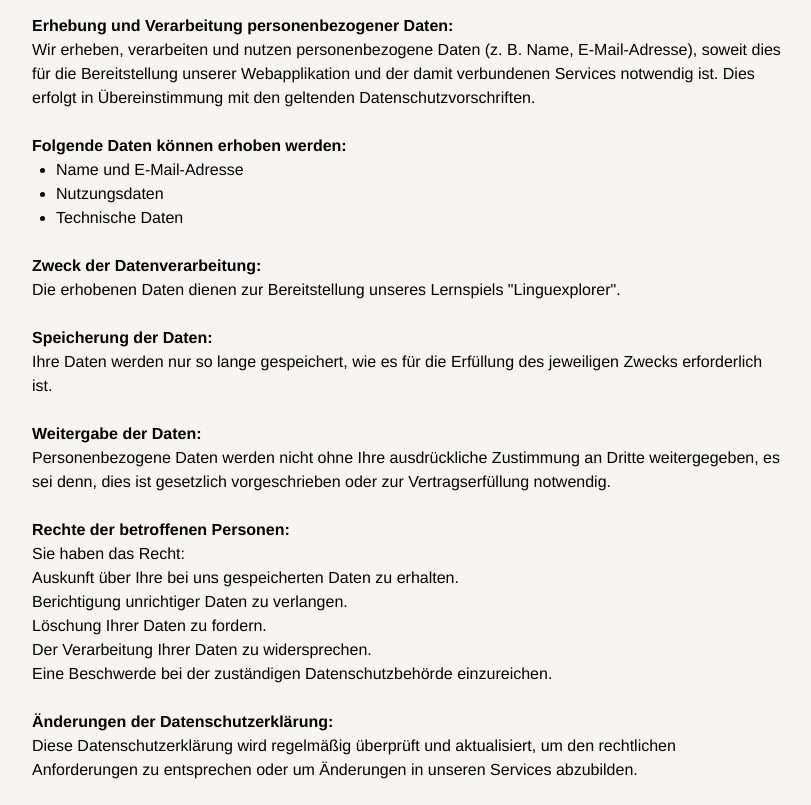
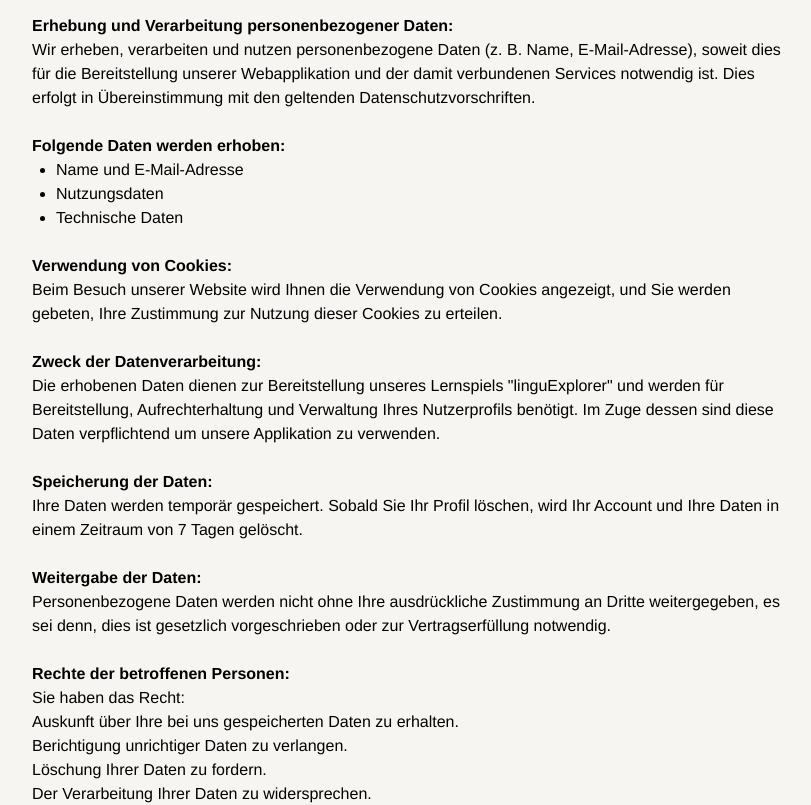
Before and after one commit to linguExplorer/linguExplorer, a Vue app in the folder webpage/: page /datenschutz in a window 1280 px wide. Shown: the part 660-1465 px from the top of the page, without its empty margins (232-1043 px from the left). Built offline with nearby package versions, Linux system fonts and the light colour scheme.

Commit message:
Update Datenschutz.vue

```diff
--- a/webpage/src/pages/Datenschutz.vue
+++ b/webpage/src/pages/Datenschutz.vue
@@ -38,19 +38,23 @@
         <p>
           Wir erheben, verarbeiten und nutzen personenbezogene Daten (z. B. Name, E-Mail-Adresse), soweit dies für die Bereitstellung unserer Webapplikation und der damit verbundenen Services notwendig ist. Dies erfolgt in Übereinstimmung mit den geltenden Datenschutzvorschriften.
         </p>
-        <h2 class="font-bold mt-6">Folgende Daten können erhoben werden:</h2>
+        <h2 class="font-bold mt-6">Folgende Daten werden erhoben:</h2>
         <ul class="indented-list list-disc px-6">
           <li>Name und E-Mail-Adresse</li>
           <li>Nutzungsdaten</li>
           <li>Technische Daten</li>
         </ul>
+        <h2 class="font-bold mt-6">Verwendung von Cookies:</h2>
+        <p>
+          Beim Besuch unserer Website wird Ihnen die Verwendung von Cookies angezeigt, und Sie werden gebeten, Ihre Zustimmung zur Nutzung dieser Cookies zu erteilen.
+        </p>
         <h2 class="font-bold mt-6">Zweck der Datenverarbeitung:</h2>
         <p>
-          Die erhobenen Daten dienen zur Bereitstellung unseres Lernspiels "Linguexplorer".
+          Die erhobenen Daten dienen zur Bereitstellung unseres Lernspiels "linguExplorer" und werden für Bereitstellung, Aufrechterhaltung und Verwaltung Ihres Nutzerprofils benötigt. Im Zuge dessen sind diese Daten verpflichtend um unsere Applikation zu verwenden.
         </p>
         <h2 class="font-bold mt-6">Speicherung der Daten:</h2>
         <p>
-          Ihre Daten werden nur so lange gespeichert, wie es für die Erfüllung des jeweiligen Zwecks erforderlich ist.
+          Ihre Daten werden temporär gespeichert. Sobald Sie Ihr Profil löschen, wird Ihr Account und Ihre Daten in einem Zeitraum von 7 Tagen gelöscht.
         </p>
         <h2 class="font-bold mt-6">Weitergabe der Daten:</h2>
         <p>
@@ -67,7 +71,7 @@
         </ul>
         <h2 class="font-bold mt-6">Änderungen der Datenschutzerklärung:</h2>
         <p>
-          Diese Datenschutzerklärung wird regelmäßig überprüft und aktualisiert, um den rechtlichen Anforderungen zu entsprechen oder um Änderungen in unseren Services abzubilden.
+          Diese Datenschutzerklärung wird regelmäßig überprüft und aktualisiert, um den rechtlichen Anforderungen zu entsprechen oder um Änderungen in unseren Services abzubilden. Falls eine Änderung durchgeführt wurde, wird Ihnen dies auf unserer Seite erkenntlich gemacht.
         </p>
       </div>
       </main>
```
